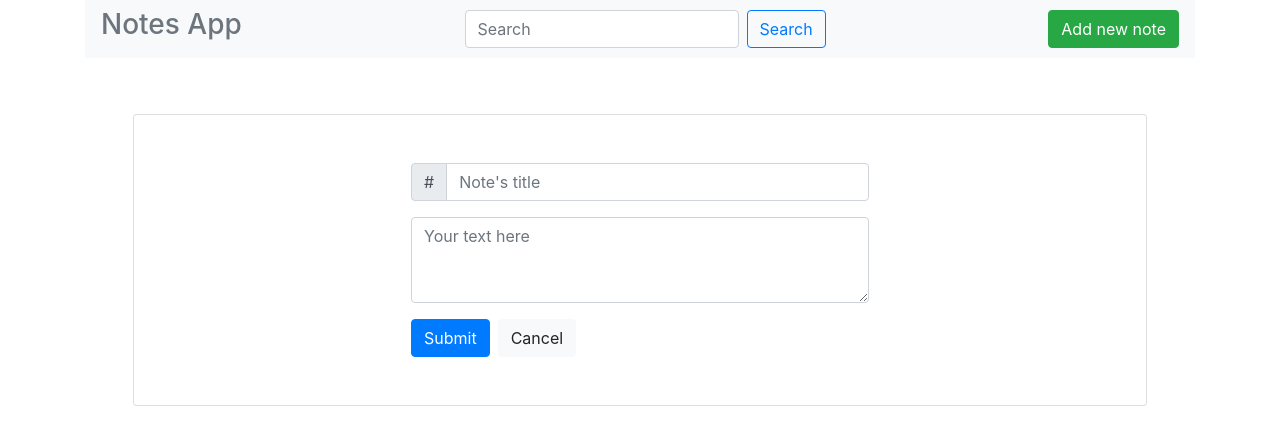
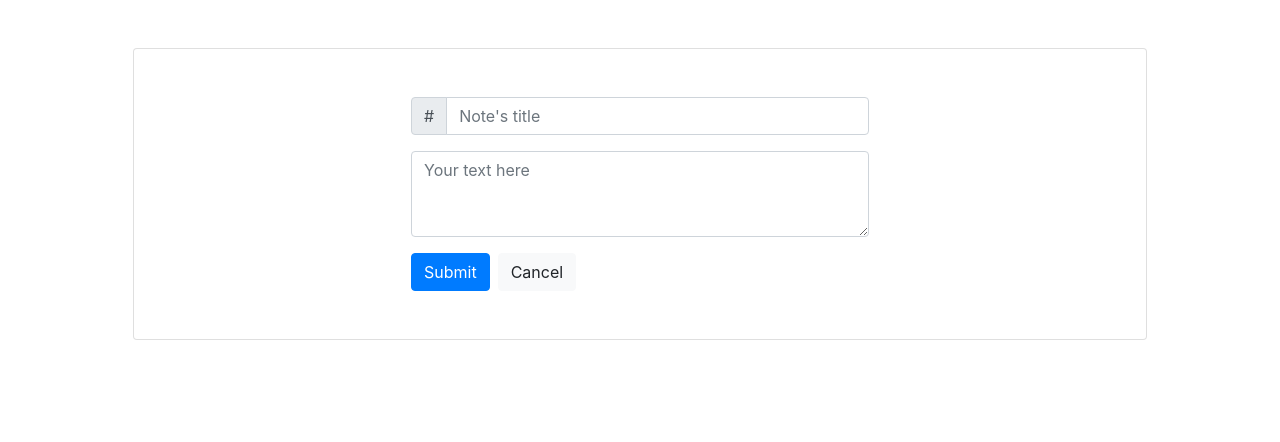
Before and after one commit to denisrybalka/react-redux-typescript-notes-app, a React (Create React App) app: page /create-note in a window 1280 px wide. Shown: the top 442 px of the page. Built offline with nearby package versions, Linux system fonts and the light colour scheme.

Commit message:
added routing via react-router-dom

```diff
--- a/package.json
+++ b/package.json
@@ -11,6 +11,7 @@
     "@types/react": "^16.9.53",
     "@types/react-dom": "^16.9.8",
     "@types/react-redux": "^7.1.9",
+    "@types/react-router-dom": "^5.1.6",
     "react": "^16.14.0",
     "react-dom": "^16.14.0",
     "react-redux": "^7.2.1",
--- a/src/components/App.tsx
+++ b/src/components/App.tsx
@@ -1,14 +1,21 @@
 import React from "react";
+import { Route, Switch } from "react-router-dom";
 import CreateNewNote from "./CreateNewNote";
-import Navbar from './Navbar';
+import Navbar from "./Navbar";
 import NotesList from "./NotesList";
 
 const App: React.FC = () => {
   return (
     <div className="container">
-      <Navbar/>
-      <NotesList/>
-      <CreateNewNote/>
+      <Switch>
+        <Route path="/" exact>
+          <Navbar />
+          <NotesList />
+        </Route>
+        <Route path="/create-note">
+          <CreateNewNote />
+        </Route>
+      </Switch>
     </div>
   );
 };
--- a/src/components/CreateNewNote.tsx
+++ b/src/components/CreateNewNote.tsx
@@ -1,19 +1,29 @@
 import React from "react";
 import { useSelector, useDispatch } from "react-redux";
+import { Link, useHistory } from "react-router-dom";
 import { AppState } from "../redux/reducers/reducer";
-import { setNewTitle, setNewNoteText, addNewNote } from "./../redux/actions/actions";
+import {
+  setNewTitle,
+  setNewNoteText,
+  addNewNote,
+} from "./../redux/actions/actions";
 
 const CreateNewNote: React.FC = () => {
   const { title, noteText } = useSelector((state: AppState) => state);
   const dispatch = useDispatch();
+  const history = useHistory();
 
-  const handleSubmitForm = (event:React.FormEvent<HTMLFormElement>):void => {
+  const handleSubmitForm = (event: React.FormEvent<HTMLFormElement>): void => {
     event.preventDefault();
     dispatch(addNewNote());
-  }
+    history.push("/");
+  };
 
   return (
-    <form className="card m-5 p-5 d-flex flex-column align-items-center" onSubmit={(event) => handleSubmitForm(event)}>
+    <form
+      className="card m-5 p-5 d-flex flex-column align-items-center"
+      onSubmit={(event) => handleSubmitForm(event)}
+    >
       <div className="w-50">
         <div className="input-group mb-3">
           <div className="input-group-prepend">
@@ -47,7 +57,9 @@ const CreateNewNote: React.FC = () => {
         <button className="btn btn-primary" type="submit">
           Submit
         </button>
-        <button className="btn btn-light ml-2" type="reset">Cancel</button>
+        <Link to="/" className="btn btn-light ml-2" type="reset">
+          Cancel
+        </Link>
       </div>
     </form>
   );
--- a/src/components/Navbar.tsx
+++ b/src/components/Navbar.tsx
@@ -1,4 +1,5 @@
 import React from "react";
+import { Link } from "react-router-dom";
 
 const Navbar: React.FC = () => {
   return (
@@ -15,7 +16,9 @@ const Navbar: React.FC = () => {
           Search
         </button>
       </form>
-      <button className="btn btn-success">Add new note</button>
+      <Link to="/create-note" className="btn btn-success">
+        Add new note
+      </Link>
     </nav>
   );
 };
--- a/src/index.tsx
+++ b/src/index.tsx
@@ -1,15 +1,18 @@
-import React from 'react';
-import ReactDOM from 'react-dom';
-import './index.css';
-import App from './components/App';
-import { Provider } from 'react-redux';
-import { store } from './redux/store/store';
+import React from "react";
+import ReactDOM from "react-dom";
+import "./index.css";
+import App from "./components/App";
+import { Provider } from "react-redux";
+import { store } from "./redux/store/store";
+import { BrowserRouter as Router } from 'react-router-dom';
 
 ReactDOM.render(
   <React.StrictMode>
-    <Provider store={store}>
-      <App />
-    </Provider>
+    <Router>
+      <Provider store={store}>
+        <App />
+      </Provider>
+    </Router>
   </React.StrictMode>,
-  document.getElementById('root')
+  document.getElementById("root")
 );
--- /dev/null
+++ b/src/react-app-env.d.ts
@@ -0,0 +1 @@
+/// <reference types="react-scripts" />
```
Also changed, not shown: 1 other file (tests, documents, lock files or other folders).
